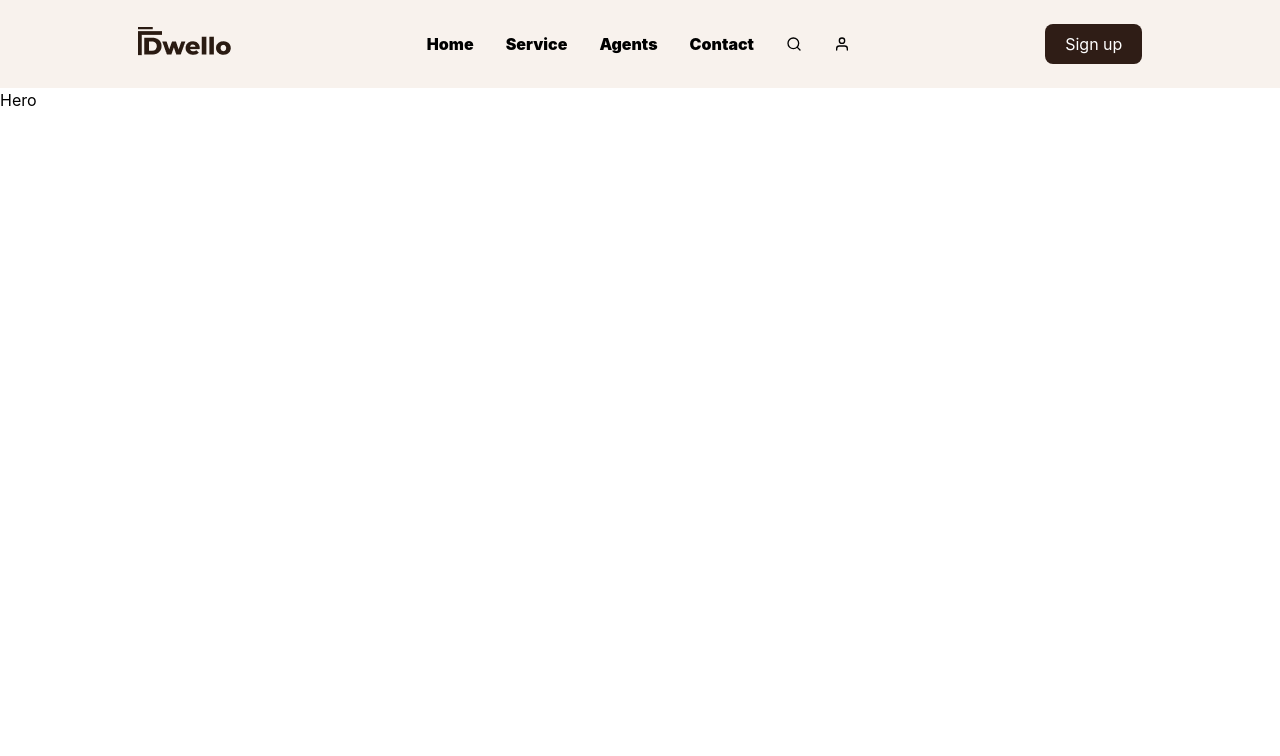
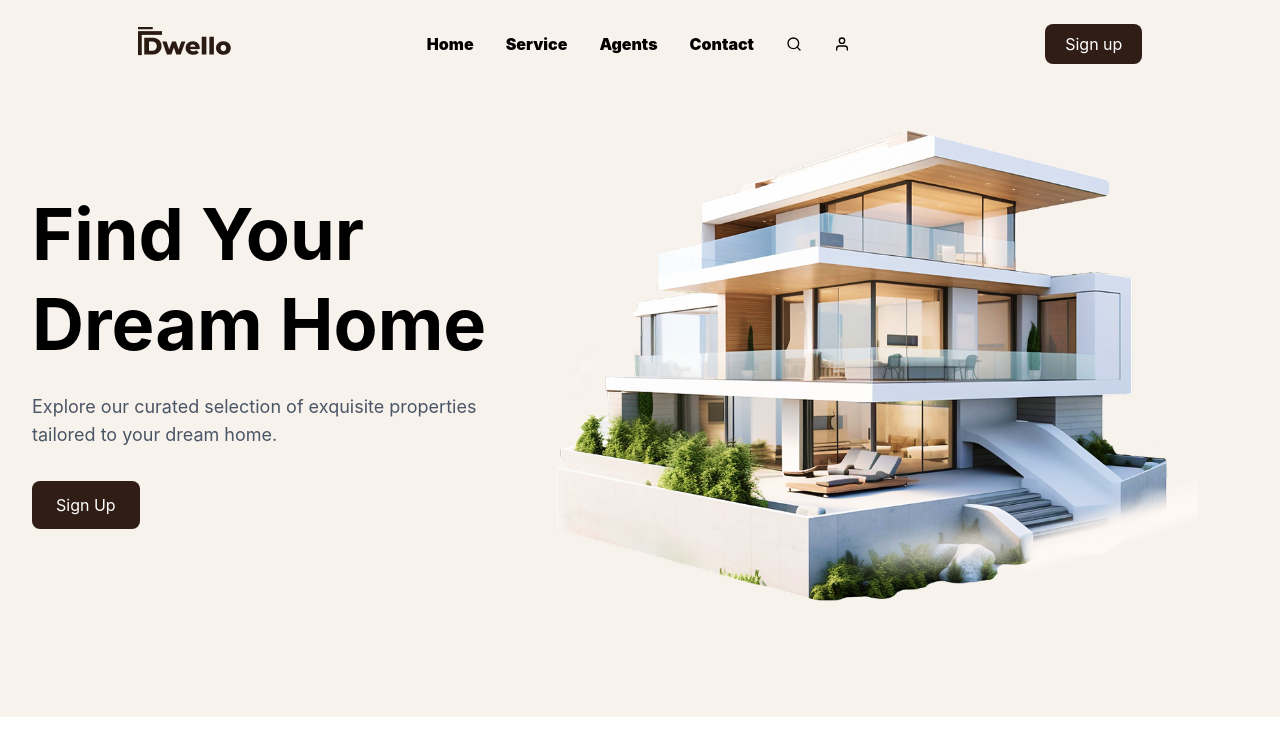
Before and after one commit to bilalmustofa/DeWello-real-estate-website, a React (Vite) app in the folder frontend/: page / in a window 1280 px wide. Shown: the top 756 px of the page. Built offline with nearby package versions, Linux system fonts and the light colour scheme.

Commit message:
feat: implement hero section

```diff
--- a/frontend/src/sections/header/Header.jsx
+++ b/frontend/src/sections/header/Header.jsx
@@ -5,7 +5,7 @@ import logo from "../../assets/images/logo.png";
 function Header() {
   return (
     <>
-      <section className="w-full bg-[#F8F2ED]">
+      <section className="w-full bg-[#F8F2ED] fixed top-0 left-0">
         <nav className="max-w-7xl mx-auto flex items-center justify-around py-6 px-4 sm:px-6 lg:px-10">
           {/* Logo */}
           <div>
--- a/frontend/src/sections/hero/Hero.jsx
+++ b/frontend/src/sections/hero/Hero.jsx
@@ -1,10 +1,31 @@
+import heroImg from "../../assets/images/hero-image.png";
 
 function Hero() {
   return (
     <>
-        Hero
+      <section className="flex bg-[#F8F2ED] max-w-7xl mx-auto px-4 sm:px-6 lg:px-8">
+        <div className="flex flex-col lg:flex-row items-center justify-between gap-10">
+          <div className="">
+            <h1 className="font-bold text-4xl sm:text-5xl lg:text-7xl leading-tight">
+              Find Your <br /> Dream Home
+            </h1>
+            <p className="mt-6 text-sm sm:text-base lg:text-lg text-gray-600 max-w-md">
+              Explore our curated selection of exquisite properties tailored to
+              your dream home.
+            </p>
+
+            <button className="mt-8 bg-[#2F1D16] text-white px-6 py-3 rounded-lg hover:bg-[#4A2D22] transition">
+              Sign Up
+            </button>
+          </div>
+
+          <div>
+            <img src={heroImg} alt="hero Img" className="w-full max-w-sm sm:max-w-md lg:max-w-2xl"/>
+          </div>
+        </div>
+      </section>
     </>
-  )
+  );
 }
 
-export default Hero
+export default Hero;
```
Also changed, not shown: frontend/src/assets/images/hero-image.png (added).
